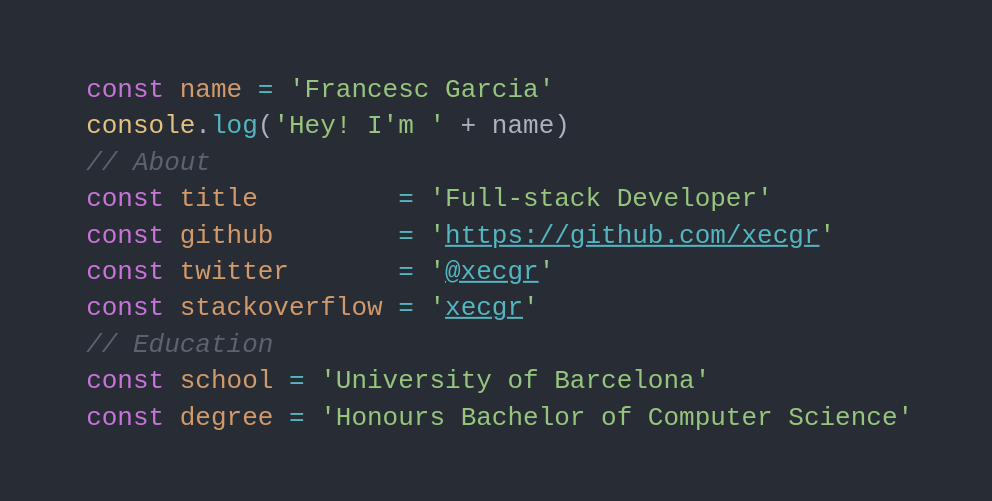
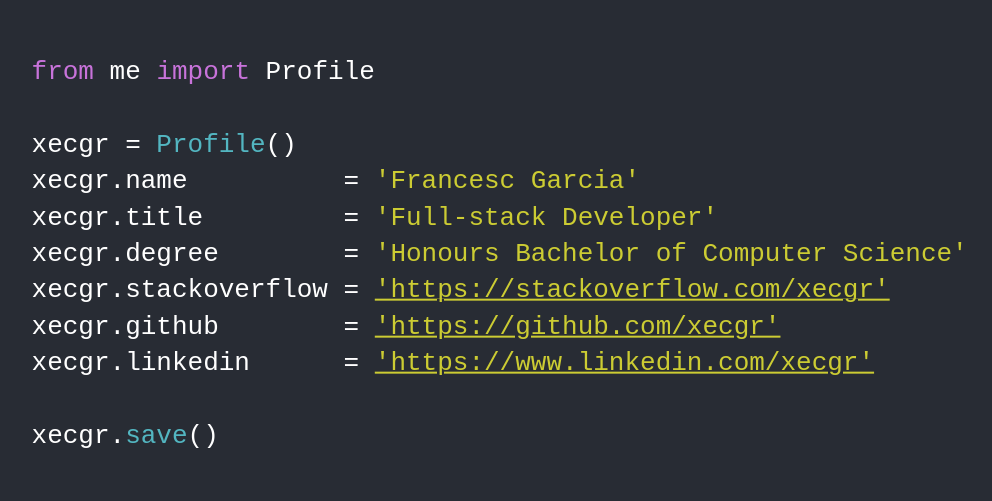
Before and after one commit to xecgr/xecgr.github.io, a plain HTML site: page index.html in a window 1280 px wide. Shown: the part 128-629 px from the top of the page, without its empty margins (234-1226 px from the left). Drawn offline with Linux system fonts and the light colour scheme.

Commit message:
Landing improvement

```diff
--- a/index.html
+++ b/index.html
@@ -5,11 +5,11 @@
       <style type="text/css">
         body,html{width:100%;height:100%;margin:0;background:#282C34;font-family:monospace;outline:none}
         .main{position:absolute;top:50%;left:50%;transform:translateY(-50%) translateX(-50%)}
-        .container{color:#ABB2BE;font-size:2em;line-height:1.4}
+        .container{color:white;font-size:2em;line-height:1.4}
         .type{color:#C873DA}
         .obj{color:#E5C180}
         .func{color:#53B6C1}
-        .str{color:#96C57E}
+        .str{color:#CCCC33}
         a{color:#53B6C1}
         .const{color:#D29A6A}
         .equals{color:#53B6C1}
@@ -29,16 +29,16 @@
    <body>
       <div class="main">
          <pre class="container">
-            <span class="type">const</span> <span class="const">name</span> <span class="equals">=</span> <span class="str">'Francesc Garcia'</span>
-            <span class="obj">console</span>.<span class="func">log</span>(<span class="str">'Hey! I'm '</span> + <span class="var">name</span>)
-            <span class="comment">// About</span>
-            <span class="type">const</span> <span class="const">title</span> &nbsp;&nbsp;&nbsp;&nbsp;&nbsp;&nbsp;&nbsp;&nbsp;<span class="equals">=</span> <span class="str">'Full-stack Developer'</span>
-            <span class="type">const</span> <span class="const">github</span> &nbsp;&nbsp;&nbsp;&nbsp;&nbsp;&nbsp;&nbsp;<span class="equals">=</span> <span class="str">'<a href="https://github.com/xecgr">https://github.com/xecgr</a>'</span>
-            <span class="type">const</span> <span class="const">twitter</span>&nbsp;&nbsp;&nbsp;&nbsp;&nbsp;&nbsp; <span class="equals">=</span> <span class="str">'<a href="https://twitter.com/xecgr">@xecgr</a>'</span>
-            <span class="type">const</span> <span class="const">stackoverflow</span> <span class="equals">=</span> <span class="str">'<a href="https://stackoverflow.com/users/2873381/xecgr">xecgr</a>'</span>
-            <span class="comment">// Education</span>
-            <span class="type">const</span> <span class="const">school</span> <span class="equals">=</span> <span class="str">'University of Barcelona'</span>
-            <span class="type">const</span> <span class="const">degree</span> <span class="equals">=</span> <span class="str">'Honours Bachelor of Computer Science'</span>
+            <span class="type">from</span> me <span class="type">import</span> Profile<br>
+            xecgr = <span class="func">Profile</span>()
+            xecgr.name          = <span class="str">'Francesc Garcia'</span>
+            xecgr.title         = <span class="str">'Full-stack Developer'</span>
+            xecgr.degree        = <span class="str">'Honours Bachelor of Computer Science'</span>
+            xecgr.stackoverflow = <a class="str" href="https://stackoverflow.com/users/2873381/xecgr">'https://stackoverflow.com/xecgr'</a>
+            xecgr.github        = <a class="str" href="https://github.com/xecgr">'https://github.com/xecgr'</a>
+            xecgr.linkedin      = <a class="str" href="https://www.linkedin.com/in/francesc-garcia-robert-92803a7/">'https://www.linkedin.com/xecgr'</a>
+
+            xecgr.<span class="func">save</span>()
         </pre>
       </div>
    </body>
```
